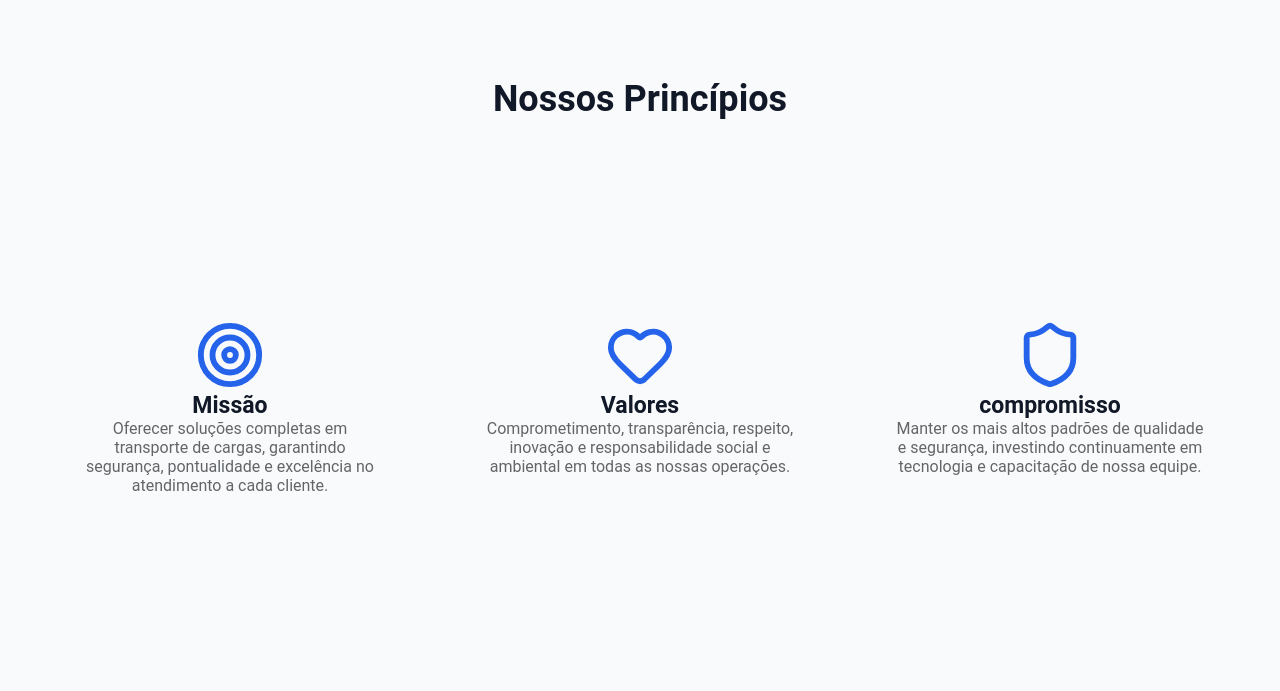
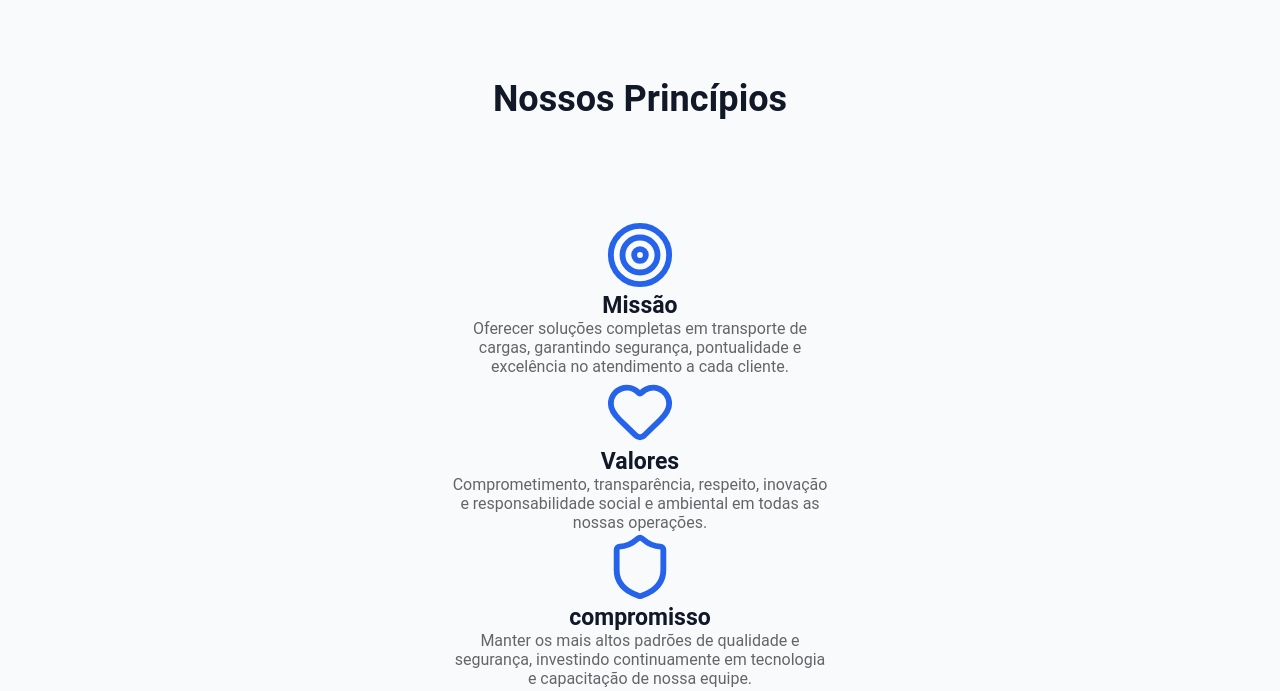
Before and after one commit to pedrohenriquegoncalves123-br/TransExpress, a plain HTML site: page paginas.site/sobre.html in a window 1280 px wide. Shown: the part 1439-2130 px from the top of the page. Drawn offline with Linux system fonts and the light colour scheme; a web font is replaced by a local one.

Commit message:
Refactor CSS structure and styles in sobre.css

```diff
--- a/css/sobre.css
+++ b/css/sobre.css
@@ -197,7 +197,8 @@ section.cards {
 
 div.container-img {
     width: 50%;
-    height: 100%;
+    height: 50em;
+    padding: 15px 0 0;
     display: flex;
     align-items: center;
     justify-content: center;
@@ -247,20 +248,19 @@ div.container-img {
     font-weight: 700;
 }
 
-.secao-principio>article.container {
-    display: flex;
-    justify-content: center;
-    gap: 10rem;
-    flex-wrap: wrap;
-
-    width: 80%;
-    max-width: 80%;
-    height: auto;
-    padding: 10rem 0 10rem;
-}
+    .secao-principio>article.container {
+        display: flex;
+        flex-direction: column;
+        justify-content: center;
+        align-items: center;
+        padding: 0 25px 0;
+        width: 100%;
+        max-width: 100%;
+        height: auto;
+    }
 
 .secao-principio>article.container .card {
-    width: 31rem;
+    width: 31%;
 }
 
 .card .content {
@@ -390,6 +390,7 @@ div.container-img {
 
     .imagem-flutuante {
         margin: 0 auto 0;
+        min-width: 90%;
     }
 
     .secao-principio {
@@ -433,7 +434,7 @@ div.container-img {
     }
 
     .cards-diferenciais {
-        text-align: left;
+        text-align: center;
         width: 100%;
         height: auto;
         padding: 5rem 1.5rem;
```
